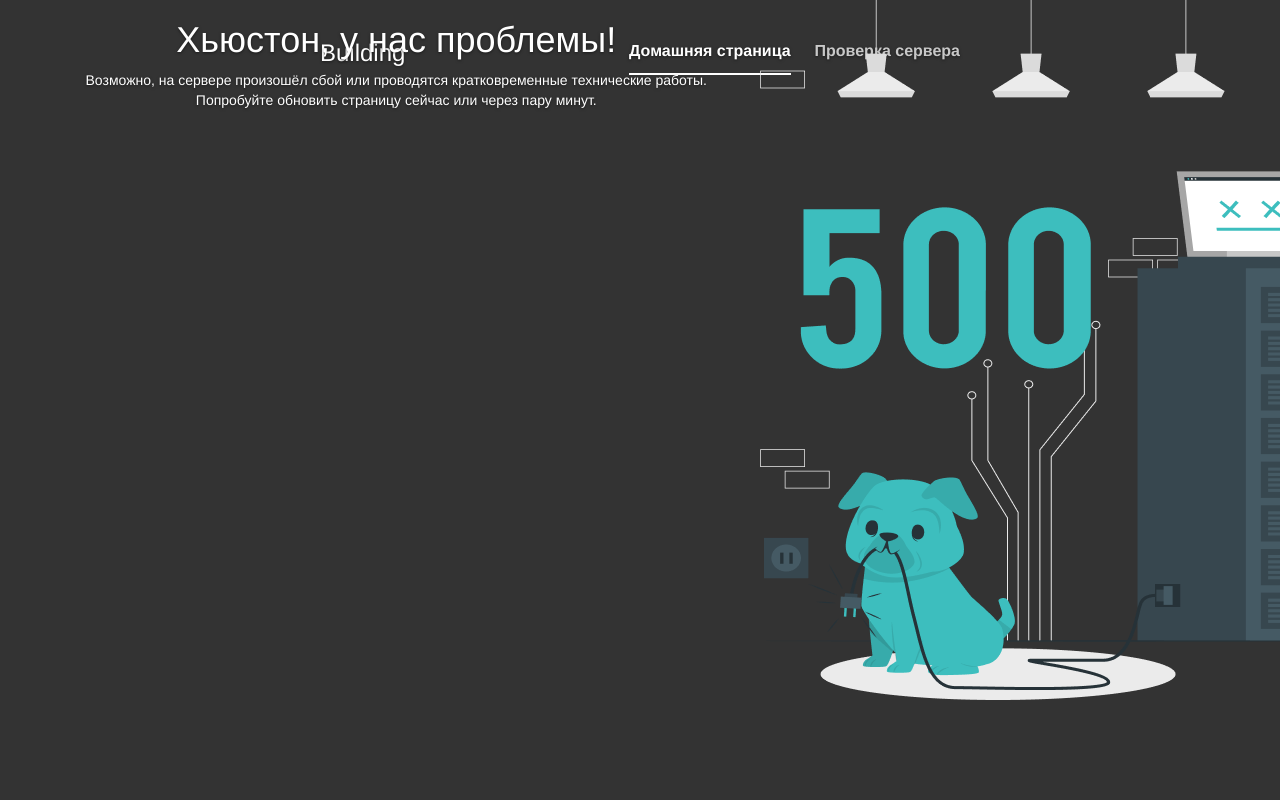
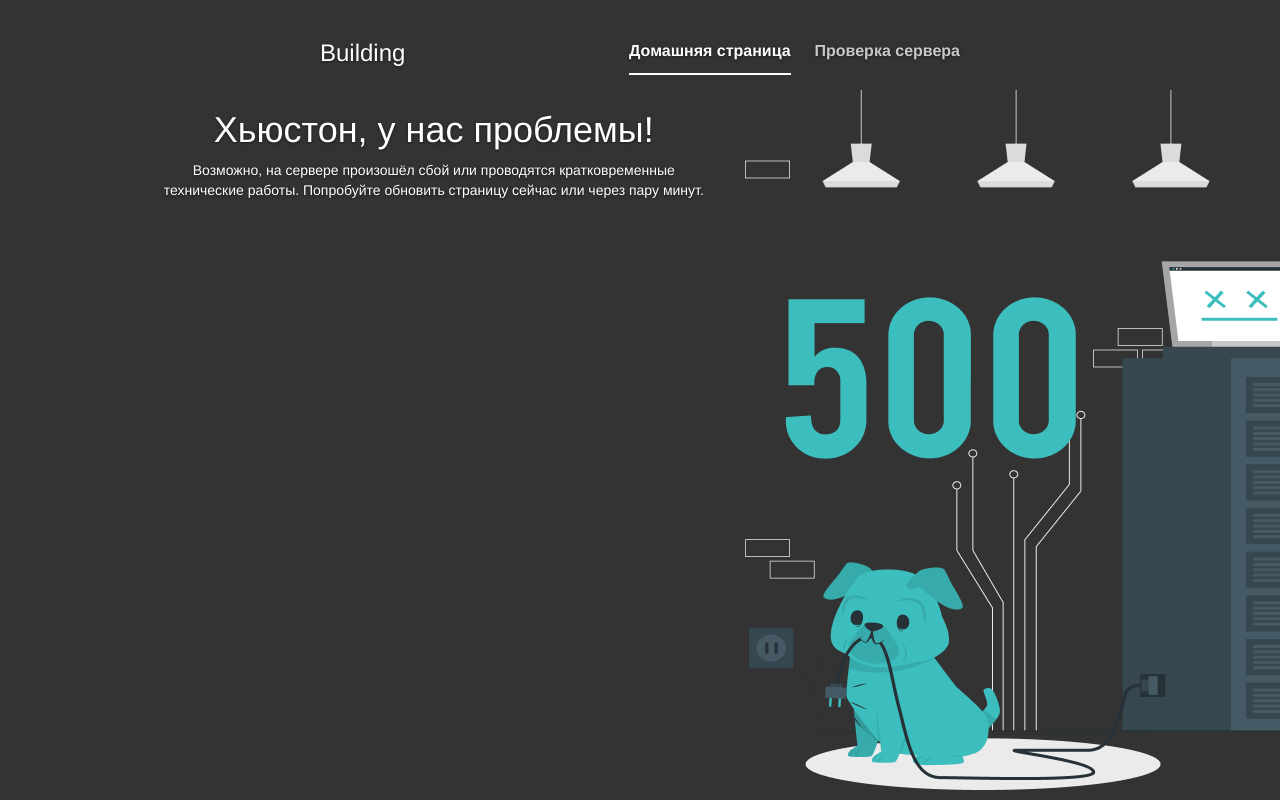
Before and after one commit to SkaDin/real_estate_service, a Flask app: template app/templates/500.html in a window 1280 px wide; the page is wider, and only the part inside the window is pictured. Run offline with Flask 3, Linux system fonts and the light colour scheme; the template is opened without the code that fills it, so the values that code supplies are empty; some libraries are stand-ins or nearby versions.

Commit message:
added_changes Dockerfile + changes csv-file + correct template

```diff
--- a/app/templates/500.html
+++ b/app/templates/500.html
@@ -3,6 +3,9 @@
 {% block content %}
 <section class="container my-5">
   <div class="row">
+    <div class="inner">
+      <div class="inner">
+        <div class="inner">
           <div class="col-12 col-lg-7 my-5">
             <h1 class="mb-5">Хьюстон, у нас проблемы!</h1>
             <p>
@@ -15,5 +18,8 @@
             <img class="img-fluid mx-auto d-block" src="{{ url_for('static', filename='img/500.png') }}" alt="" draggable="false"/>
           </div>
         </div>
+      </div>
+    </div>
+  </div>
 </section>
 {% endblock %}
--- a/data.csv
+++ b/data.csv
@@ -1,5 +1,5 @@
 id,number,latitude,longitude,timestamp,answer
-55,3228003164320,53.248659,34.35526,2030-08-0718:54:00.715161,False
+55,3228003164320,53.248659,34.355265,2030-08-0718:54:00.715161,False
 32,3558003164332,12.225546,10.659825,2030-09-0718:53:00.715161,True
 122,3558003164332,12.225546,10.659825,2030-09-0718:52:00.715161,True
-77,3228003164320,53.248659,34.35526,2030-09-0718:51:00.715161,False
+77,3228003164320,53.248659,34.355265,2030-09-0718:51:00.715161,False
```
Also changed, not shown: 1 other file. Lines whose indentation alone changed are shown as unchanged.
